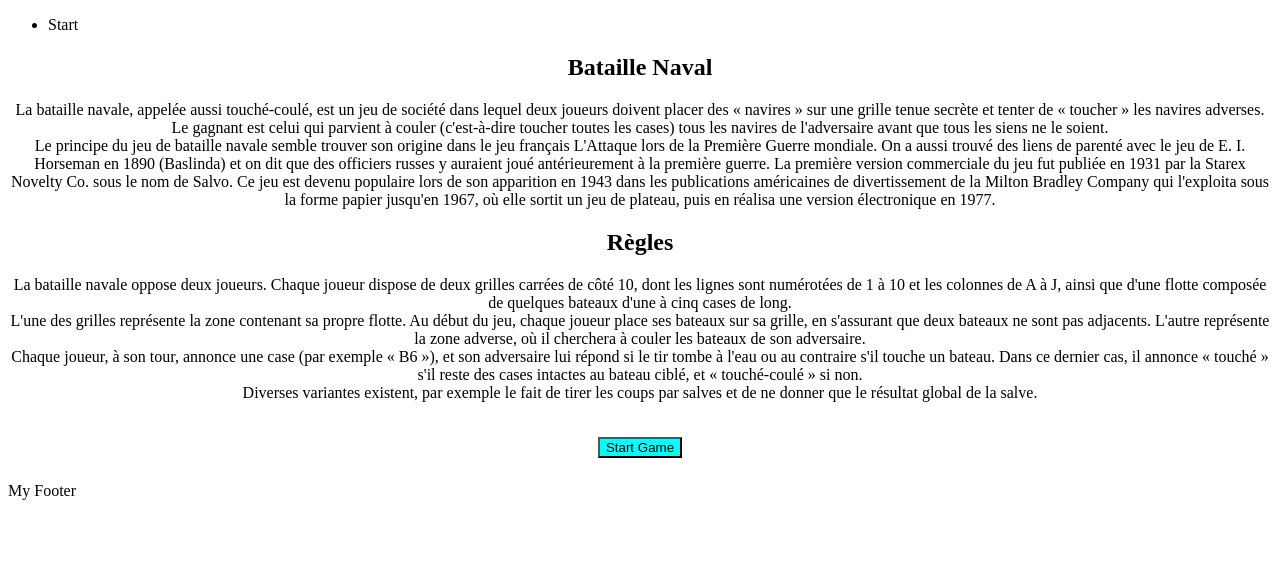
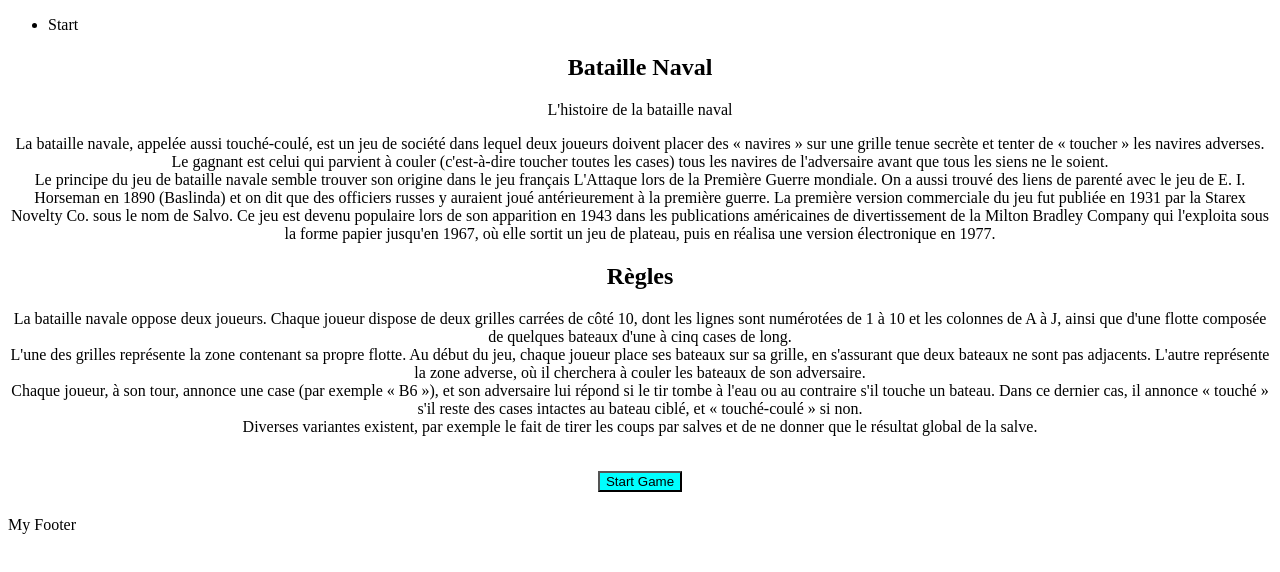
Before and after one commit to hard-tech/naval-warships, a React (Create React App) app: page / in a window 1280 px wide. Shown: the top 572 px of the page. Built offline with nearby package versions, Linux system fonts and the light colour scheme.

Commit message:
center de intro

```diff
--- a/src/page/Home.jsx
+++ b/src/page/Home.jsx
@@ -12,6 +12,7 @@ export default class Home extends Component {
         <Nav />
           <center>
             <h2>Bataille Naval</h2>
+            <center>L'histoire de la bataille naval</center>
             <p>La bataille navale, appelée aussi touché-coulé, est un jeu de société dans lequel deux joueurs doivent placer des « navires » sur une grille tenue secrète et tenter de « toucher » les navires adverses. Le gagnant est celui qui parvient à couler (c'est-à-dire toucher toutes les cases) tous les navires de l'adversaire avant que tous les siens ne le soient. <br/>Le principe du jeu de bataille navale semble trouver son origine dans le jeu français L'Attaque lors de la Première Guerre mondiale. On a aussi trouvé des liens de parenté avec le jeu de E. I. Horseman en 1890 (Baslinda) et on dit que des officiers russes y auraient joué antérieurement à la première guerre. La première version commerciale du jeu fut publiée en 1931 par la Starex Novelty Co. sous le nom de Salvo. Ce jeu est devenu populaire lors de son apparition en 1943 dans les publications américaines de divertissement de la Milton Bradley Company qui l'exploita sous la forme papier jusqu'en 1967, où elle sortit un jeu de plateau, puis en réalisa une version électronique en 1977.</p>
             <h2>Règles</h2>
             <p>La bataille navale oppose deux joueurs. Chaque joueur dispose de deux grilles carrées de côté 10, dont les lignes sont numérotées de 1 à 10 et les colonnes de A à J, ainsi que d'une flotte composée de quelques bateaux d'une à cinq cases de long. <br/>L'une des grilles représente la zone contenant sa propre flotte. Au début du jeu, chaque joueur place ses bateaux sur sa grille, en s'assurant que deux bateaux ne sont pas adjacents. L'autre représente la zone adverse, où il cherchera à couler les bateaux de son adversaire.<br/>Chaque joueur, à son tour, annonce une case (par exemple « B6 »), et son adversaire lui répond si le tir tombe à l'eau ou au contraire s'il touche un bateau. Dans ce dernier cas, il annonce « touché » s'il reste des cases intactes au bateau ciblé, et « touché-coulé » si non.<br/>Diverses variantes existent, par exemple le fait de tirer les coups par salves et de ne donner que le résultat global de la salve.</p>
```
